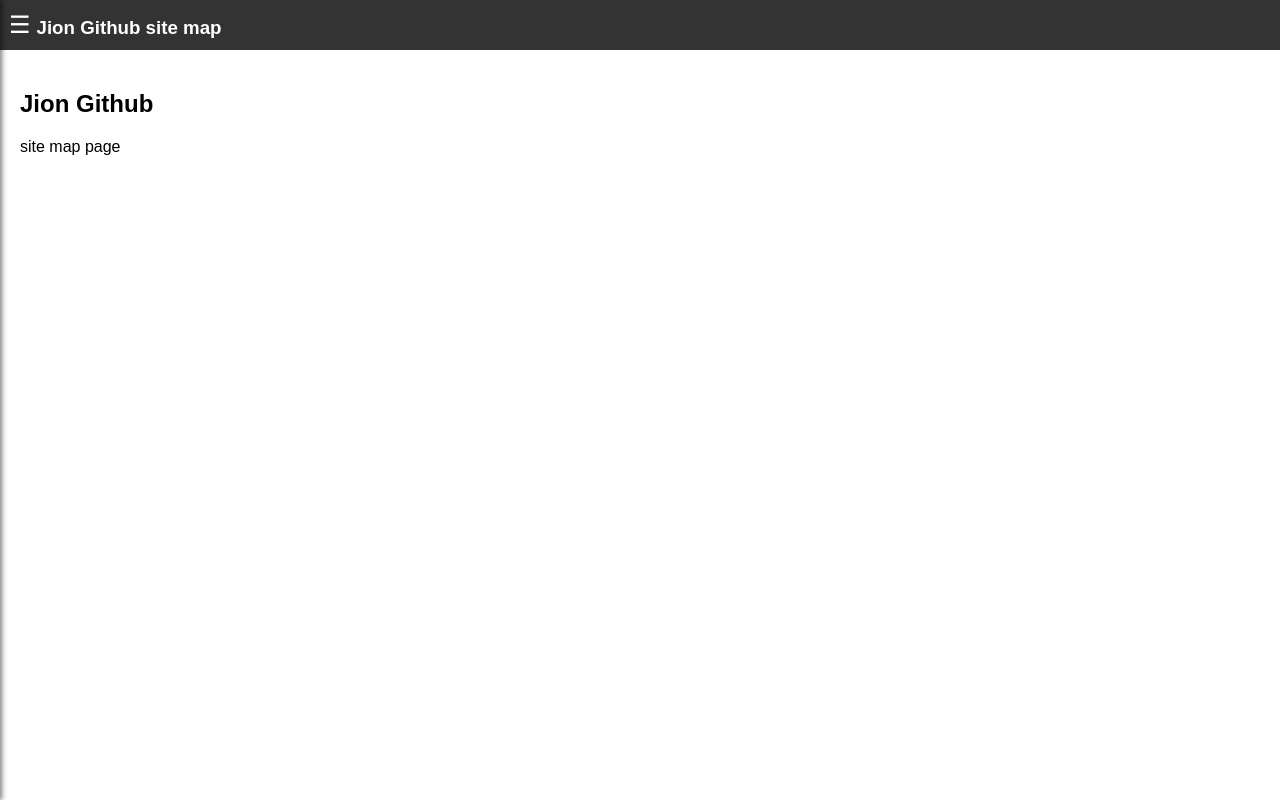
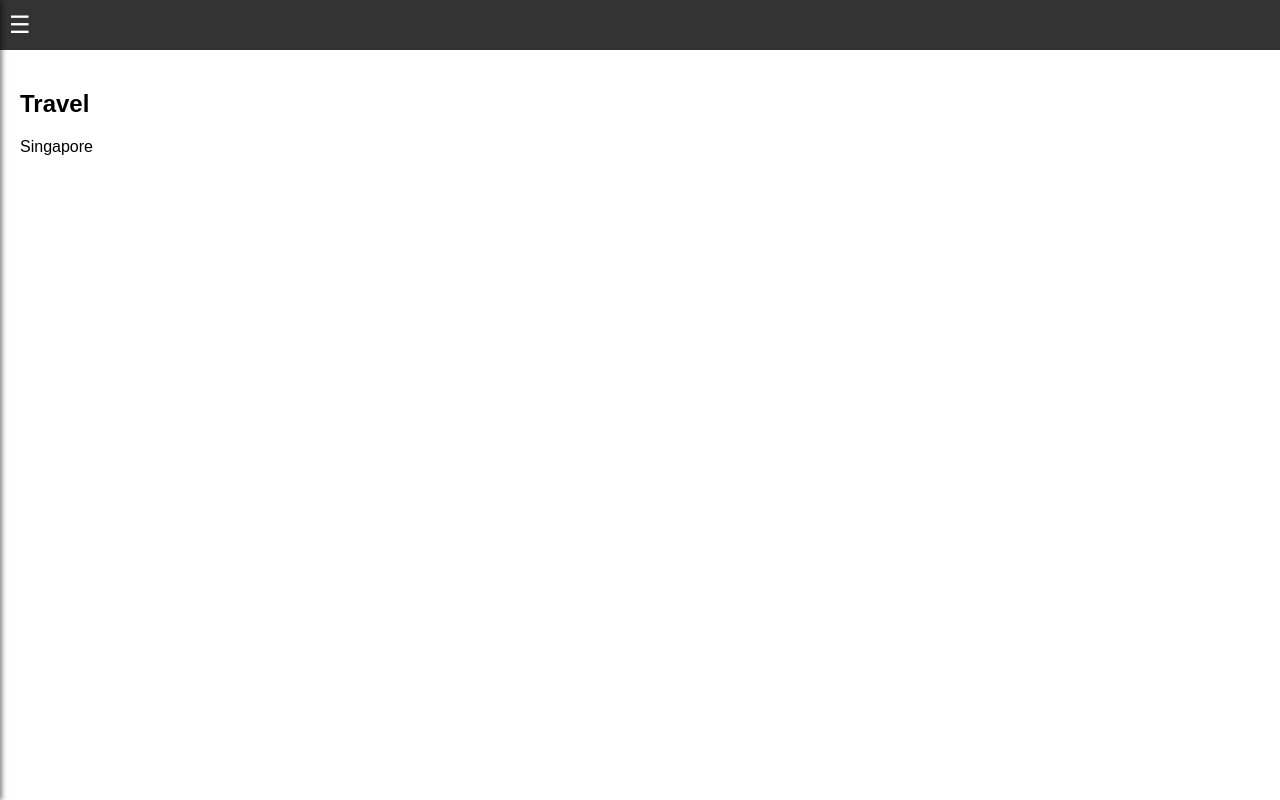
Before and after one commit to jion08/travel, a plain HTML site: page index.html in a window 1280 px wide. Drawn offline with Linux system fonts and the light colour scheme.

Commit message:
Update index.html

```diff
--- a/index.html
+++ b/index.html
@@ -3,7 +3,7 @@
 <head>
   <meta charset="UTF-8">
   <meta name="viewport" content="width=device-width, initial-scale=1.0">
-  <title>Jion Github Site map</title>
+  <title>싱가폴Travel</title>
   <style>
     body {
       margin: 0;
@@ -84,7 +84,7 @@
   <!-- 상단바 -->
   <div class="navbar">
     <button class="menu-button" onclick="toggleSidebar()">☰</button>
-    <h3 style="margin: 0 0 0 0px;">Jion Github site map</h3>
+    <h3 style="margin: 0 0 0 0px;"Travel</h3>
   </div>
 
   <!-- 오버레이 -->
@@ -92,15 +92,15 @@
 
   <!-- 사이드바 -->
   <div class="sidebar" id="sidebar">
-    <button onclick="openLink('/travel')">Travel Page ⧉</button>
+    <button onclick="openLink('/index.html')">Main Page ⧉</button>
     <button onclick="openLink('/test')">Test Page ⧉</button>
     <button onclick="openLink('')"></button>
   </div>
 
   <!-- 메인 콘텐츠 -->
   <div class="content">
-    <h2>Jion Github</h2>
-    <p>site map page</p>
+    <h2>Travel</h2>
+    <p>Singapore</p>
   </div>
 
   <script>
```
